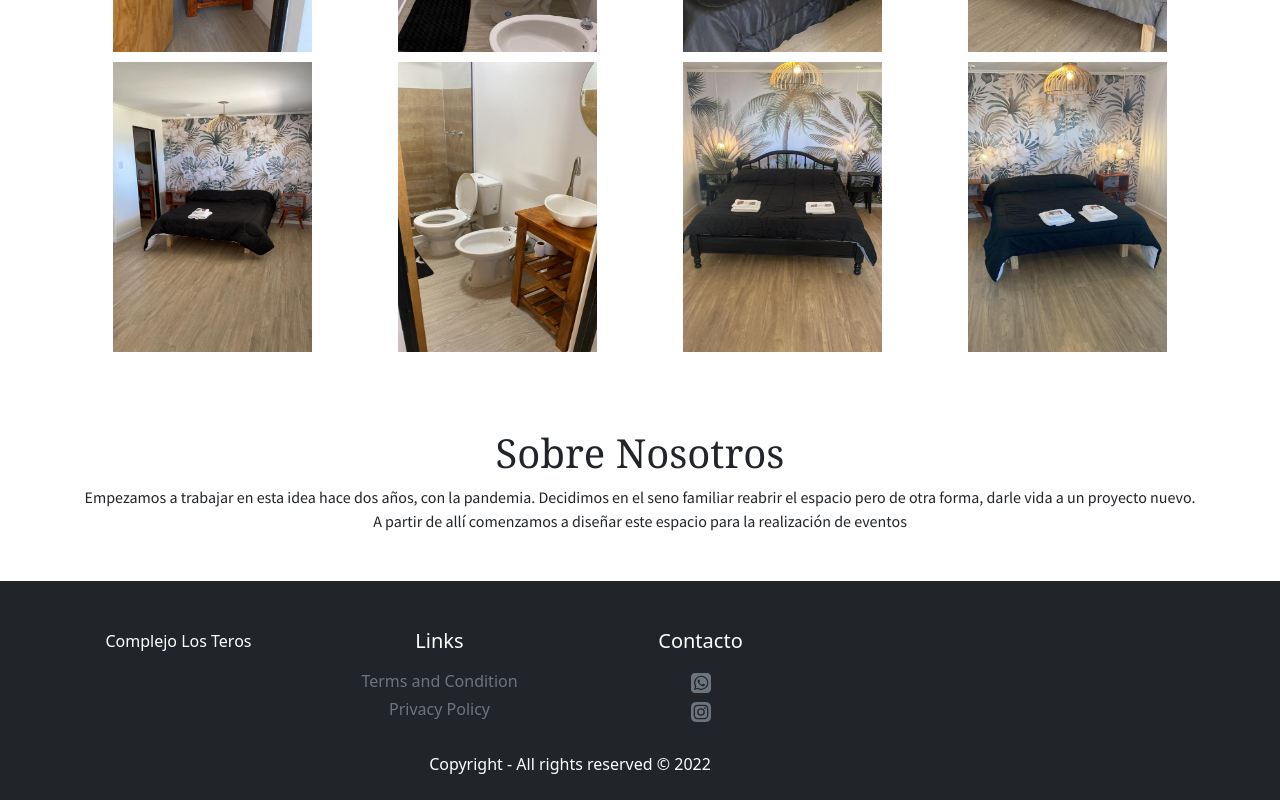
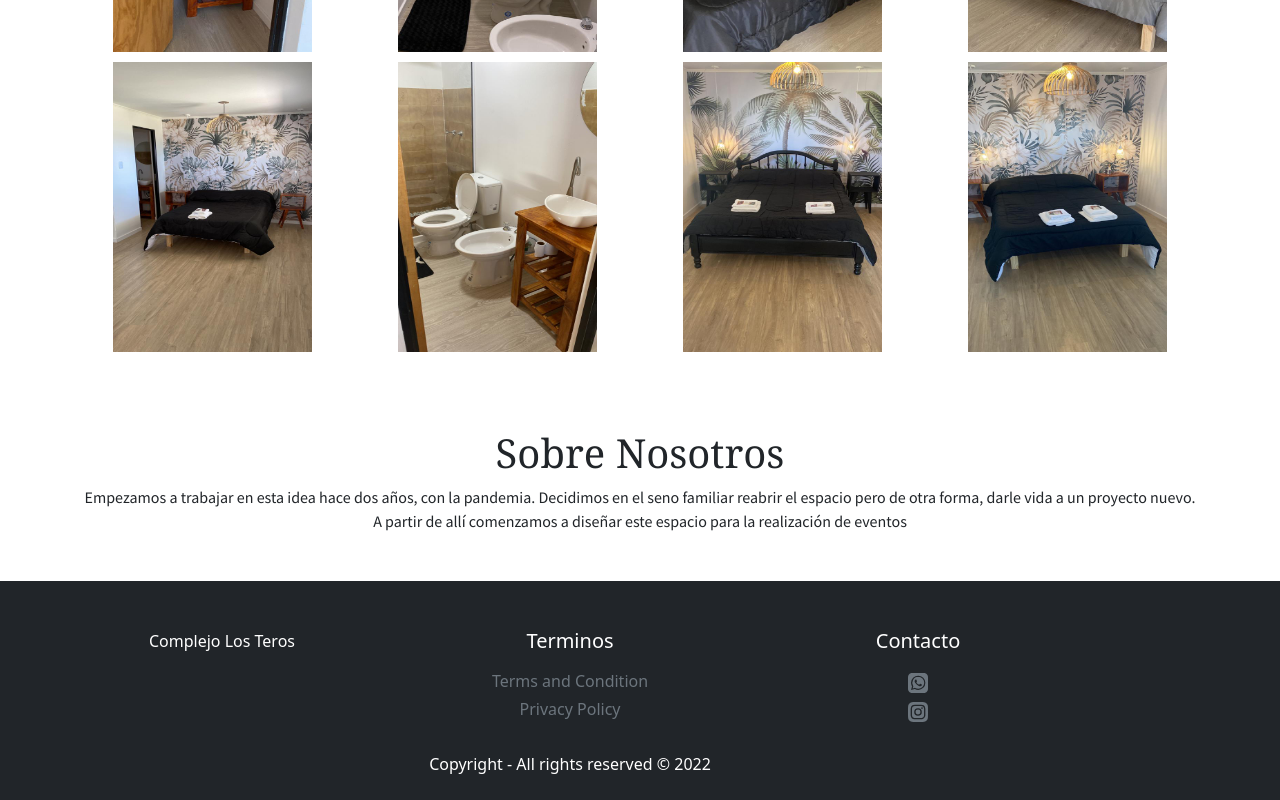
Before and after one commit to EcheCostabel/losTeros, a React (Create React App) app: page / in a window 1280 px wide. Shown: the part 2100-2900 px from the top of the page. Built offline with nearby package versions, Linux system fonts and the light colour scheme.

Commit message:
Footer ajustado

```diff
--- a/src/components/Footer/footer.js
+++ b/src/components/Footer/footer.js
@@ -7,12 +7,12 @@ function Footer() {
   return (
     <footer className="container-fluid bg-dark text-white">
       <div className="container row p-5 pb-2 ">
-        <div className="col-xs-12 col-md-6 col-lg-3">
+        <div className="col-xs-12 col-md-6 col-lg-4">
           <p className='fs-40'>Complejo Los Teros</p>
           {/* <img alt="logoqatar" src={logo} /> */}
         </div>
-        <div className="col-xs-12 col-md-6 col-lg-3">
-          <p className="h5 mb-3">Links</p>
+        <div className="col-xs-12 col-md-6 col-lg-4">
+          <p className="h5 mb-3">Terminos</p>
           <div className="mb-1">
             <a
               className="text-secondary text-decoration-none "
@@ -28,7 +28,7 @@ function Footer() {
           </div>
         </div>
 
-        <div className="col-xs-12 col-md-6 col-lg-3">
+        <div className="col-xs-12 col-md-6 col-lg-4">
           <p className="h5 mb-3">Contacto</p>
           <div className="mb-1">
             <a className="text-secondary text-decoration-none "  target='_blank' href="https://wa.me/3425606269">
```
